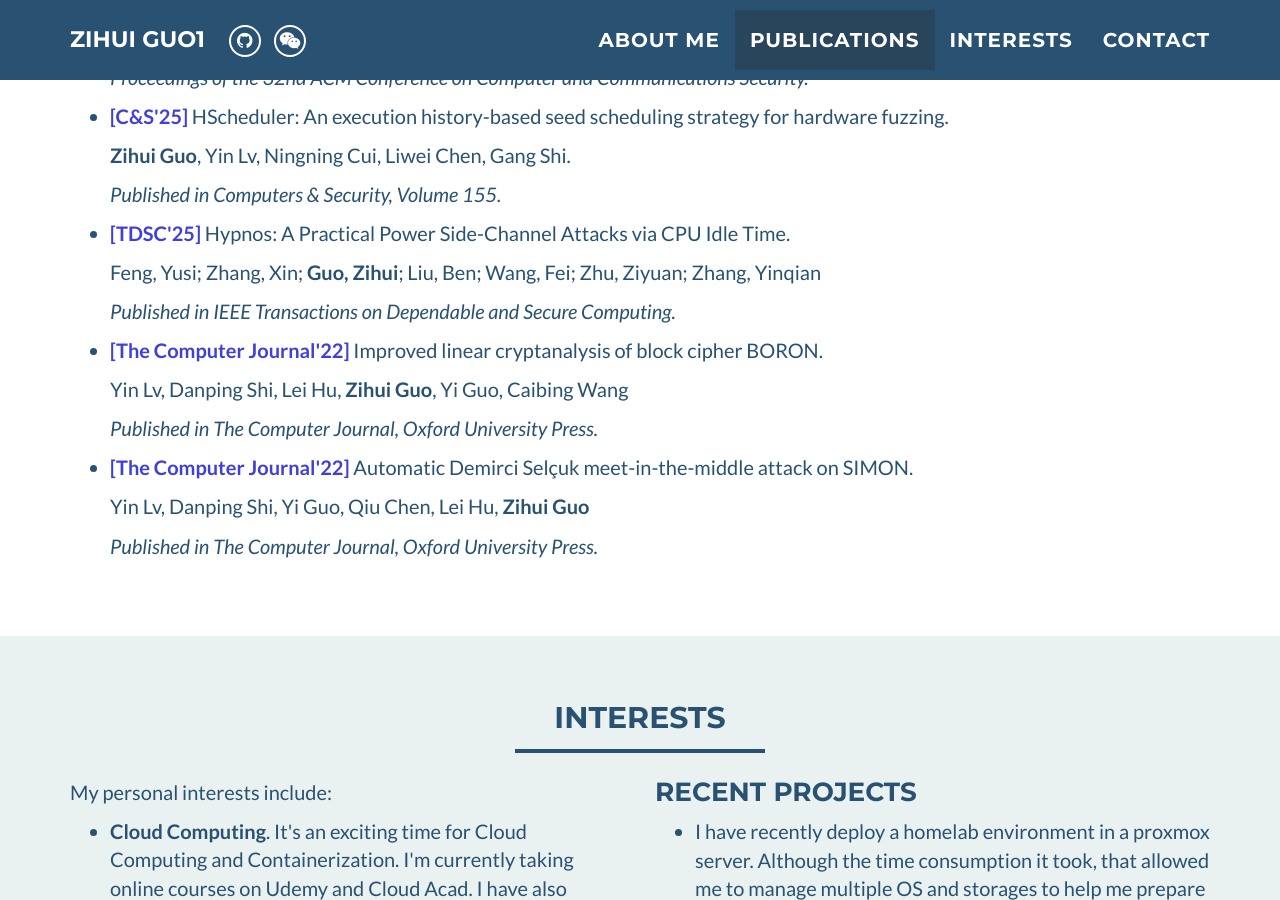
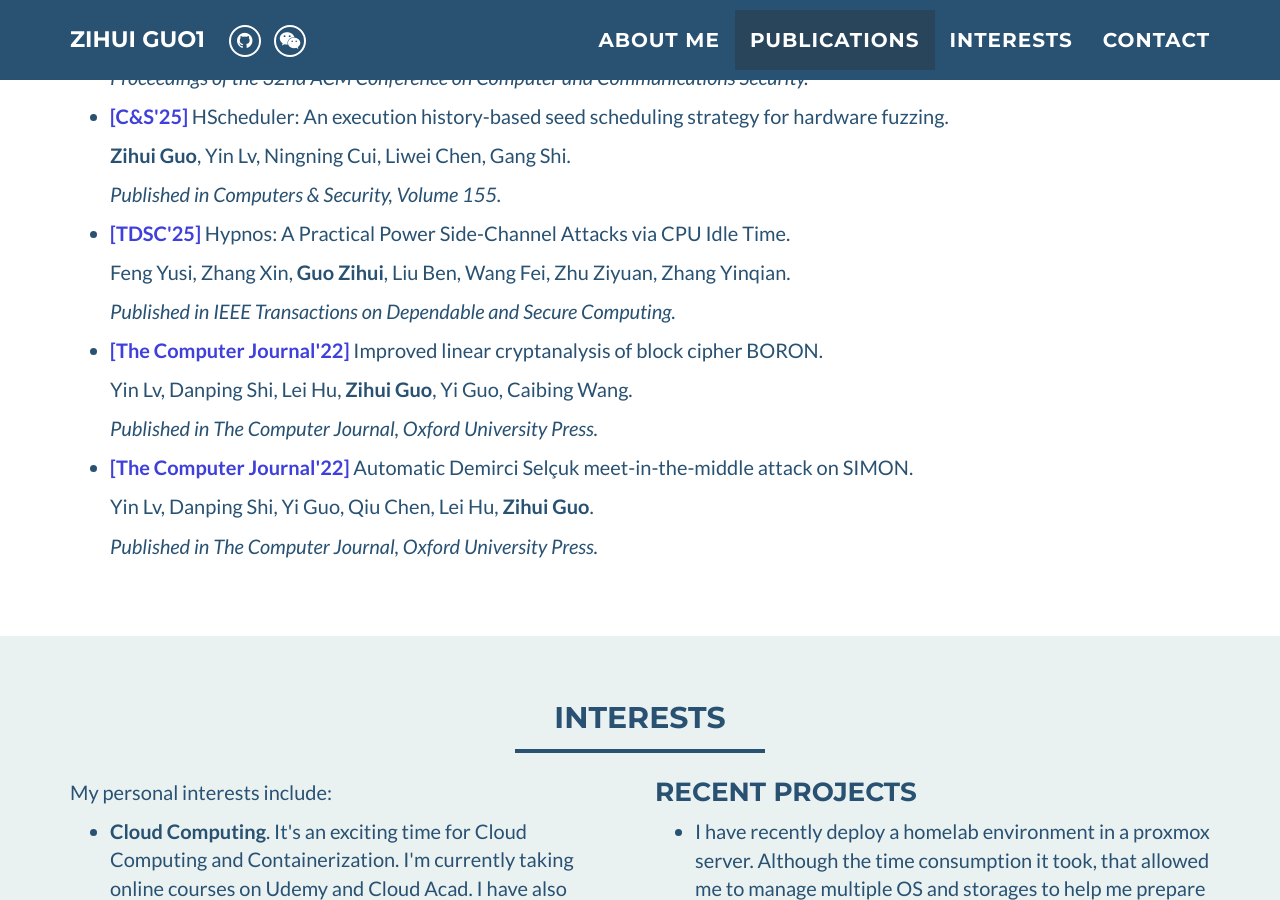
Before and after one commit to youzi27/youzi27.github.io, a Jekyll site: the page built from index.html, in a window 1280 px wide and 900 px high, scrolled down 1259 px. Built offline with Jekyll 4.4.1, drawn with Linux system fonts in a browser that asks for light colours.

Commit message:
Initial resume3

```diff
--- a/_includes/publications.html
+++ b/_includes/publications.html
@@ -22,17 +22,17 @@
           </li>
 		  <li>
             <p><strong style="color:rgb(63, 63, 219);">[TDSC'25]</strong> Hypnos: A Practical Power Side-Channel Attacks via CPU Idle Time.</p>
-            <p>Feng, Yusi; Zhang, Xin; <strong>Guo, Zihui</strong>; Liu, Ben; Wang, Fei; Zhu, Ziyuan; Zhang, Yinqian</p>
+            <p>Feng Yusi, Zhang Xin, <strong>Guo Zihui</strong>, Liu Ben, Wang Fei, Zhu Ziyuan, Zhang Yinqian.</p>
             <p><em>Published in IEEE Transactions on Dependable and Secure Computing.</em></p>
           </li>
 		  <li>
             <p><strong style="color:rgb(63, 63, 219);">[The Computer Journal'22]</strong> Improved linear cryptanalysis of block cipher BORON.</p>
-            <p>Yin Lv, Danping Shi, Lei Hu, <strong>Zihui Guo</strong>, Yi Guo, Caibing Wang</p>
+            <p>Yin Lv, Danping Shi, Lei Hu, <strong>Zihui Guo</strong>, Yi Guo, Caibing Wang.</p>
             <p><em>Published in The Computer Journal, Oxford University Press.</em></p>
           </li>
 		  <li>
             <p><strong style="color:rgb(63, 63, 219);">[The Computer Journal'22]</strong> Automatic Demirci Selçuk meet-in-the-middle attack on SIMON.</p>
-            <p>Yin Lv, Danping Shi, Yi Guo, Qiu Chen, Lei Hu, <strong>Zihui Guo</strong></p>
+            <p>Yin Lv, Danping Shi, Yi Guo, Qiu Chen, Lei Hu, <strong>Zihui Guo</strong>.</p>
             <p><em>Published in The Computer Journal, Oxford University Press.</em></p>
           </li>
         </ul>
```
